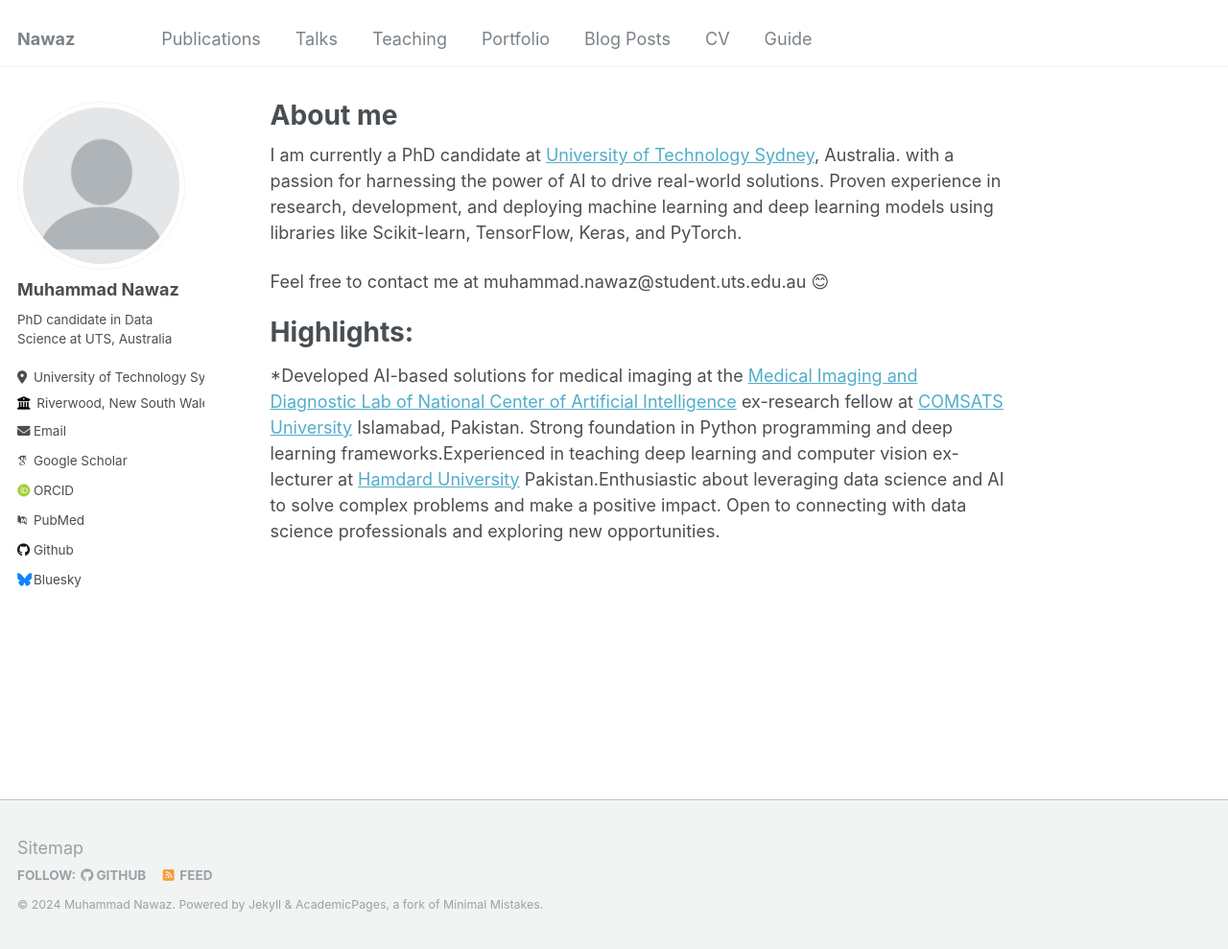
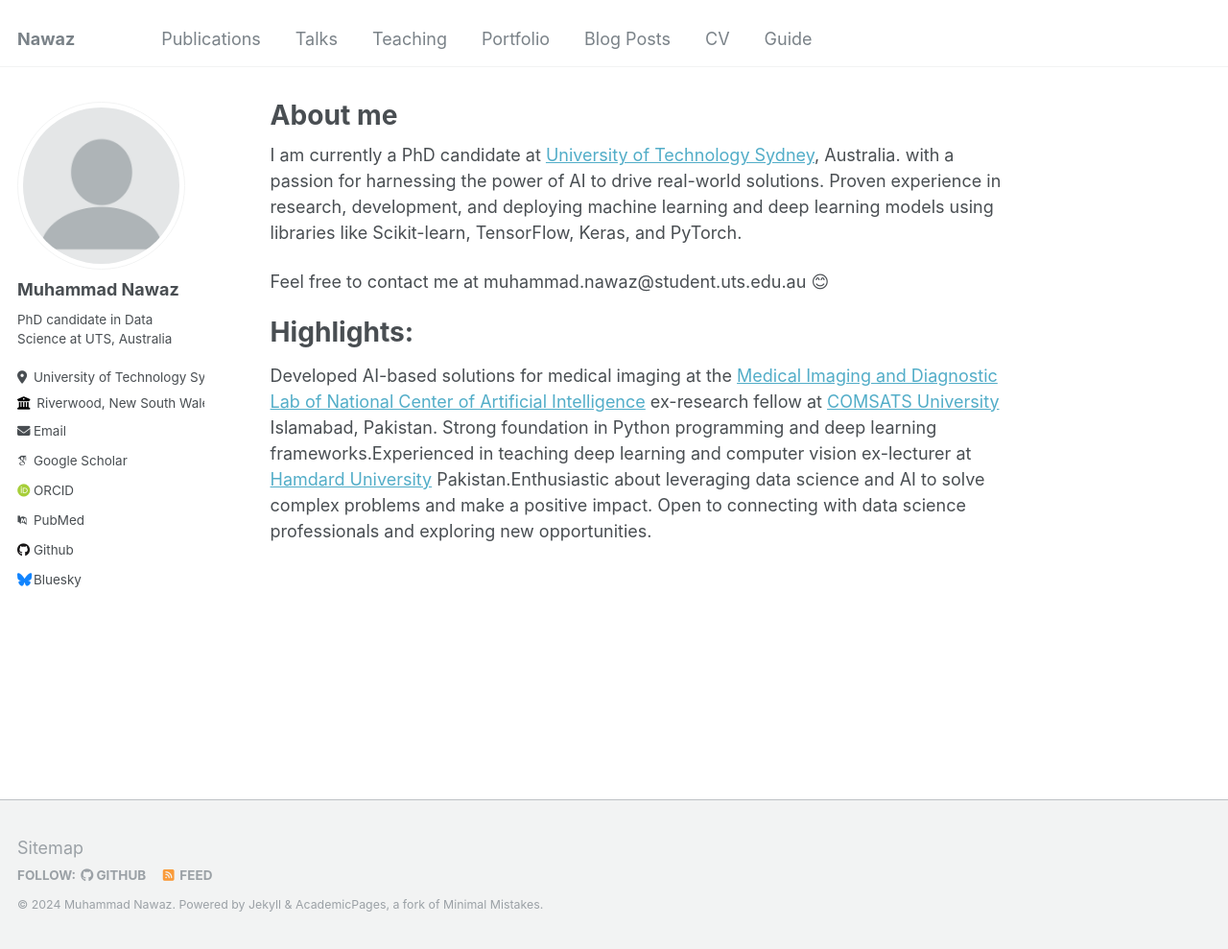
Before and after one commit to basmakhan11/Nawaz.github.io, a Jekyll site: the page built from _pages/about.md, in a window 1280 px wide and 989 px high. Shown: the whole window at 96% size. Built offline with Jekyll 4.4.1, drawn with Linux system fonts in a browser that asks for light colours; some web fonts are replaced.

```diff
--- a/_pages/about.md
+++ b/_pages/about.md
@@ -13,6 +13,6 @@ Feel free to contact me at muhammad.nawaz@student.uts.edu.au 😊
 
 Highlights:
 ======
-*Developed AI-based solutions for medical imaging at the [Medical Imaging and Diagnostic Lab of National Center of Artificial Intelligence](https://ncai.pk/core-labs/) ex-research fellow at [COMSATS University](https://www.comsats.edu.pk/) Islamabad, Pakistan.
+Developed AI-based solutions for medical imaging at the [Medical Imaging and Diagnostic Lab of National Center of Artificial Intelligence](https://ncai.pk/core-labs/) ex-research fellow at [COMSATS University](https://www.comsats.edu.pk/) Islamabad, Pakistan.
 Strong foundation in Python programming and deep learning frameworks.Experienced in teaching deep learning and computer vision ex-lecturer at [Hamdard University](https://www.hamdard.edu.pk/) Pakistan.Enthusiastic about leveraging data science and AI to solve complex problems and make a positive impact.
 Open to connecting with data science professionals and exploring new opportunities.
```
